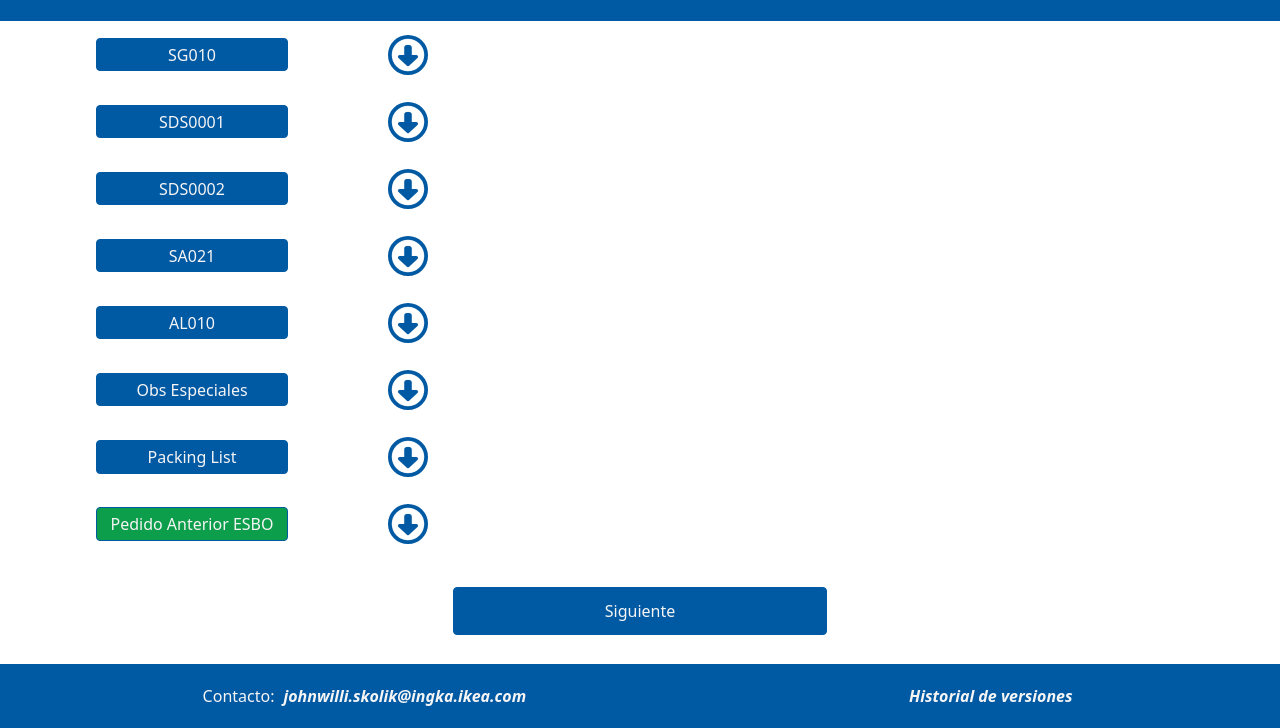
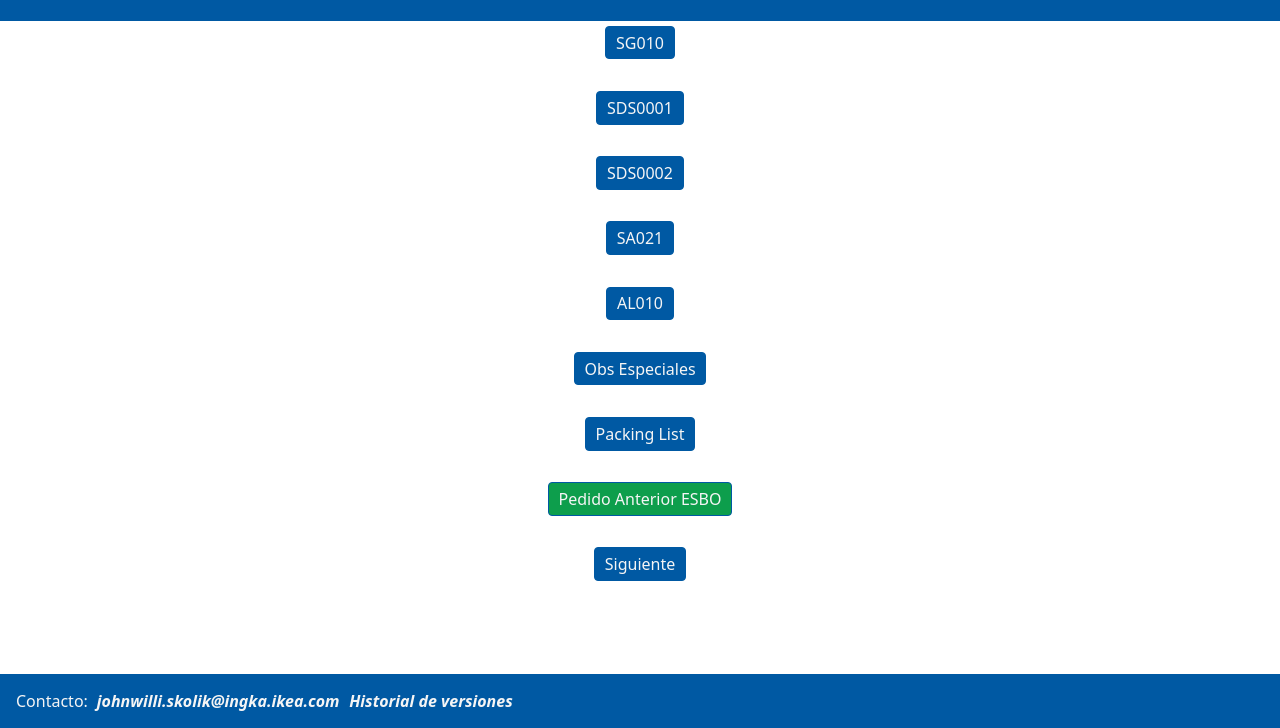
Before and after one commit to rarod22/PedidoEsbo, a plain HTML site: page index.html in a window 1280 px wide. Shown: the part 72-800 px from the top of the page. Drawn offline with Linux system fonts and the light colour scheme; files that its build step writes are made by us from their sources; files whose address does not match are found by name.

Commit message:
Update index.html

```diff
--- a/index.html
+++ b/index.html
@@ -16,8 +16,8 @@
     <title>Pedidos Almacen Externo</title>
     <link rel="shortcut icon" href="./lib/favicon.ico" type="image/x-icon">
     <meta name="autor" content="https://github.com/perseo1326" />
-    <link rel="stylesheet" type="text/css" href="/main/baseStyles.css">
-    <link rel="stylesheet" type="text/css" href="/main/styles.css">
+    <link rel="stylesheet" type="text/css" href="/PedidoEsbo/main/baseStyles.css">
+    <link rel="stylesheet" type="text/css" href="/PedidoEsbo//main/styles.css">
 </head>
 <body>
 
```
